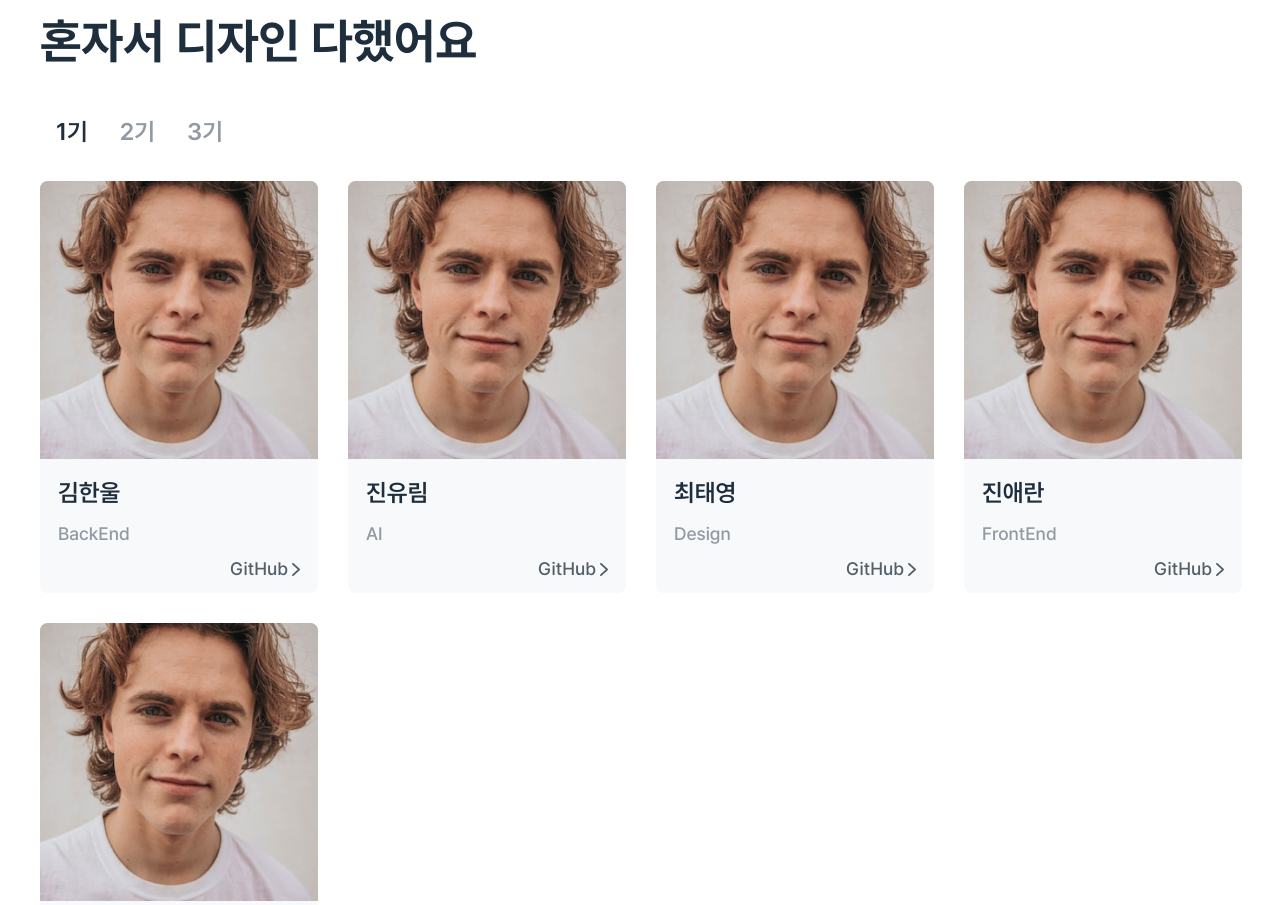
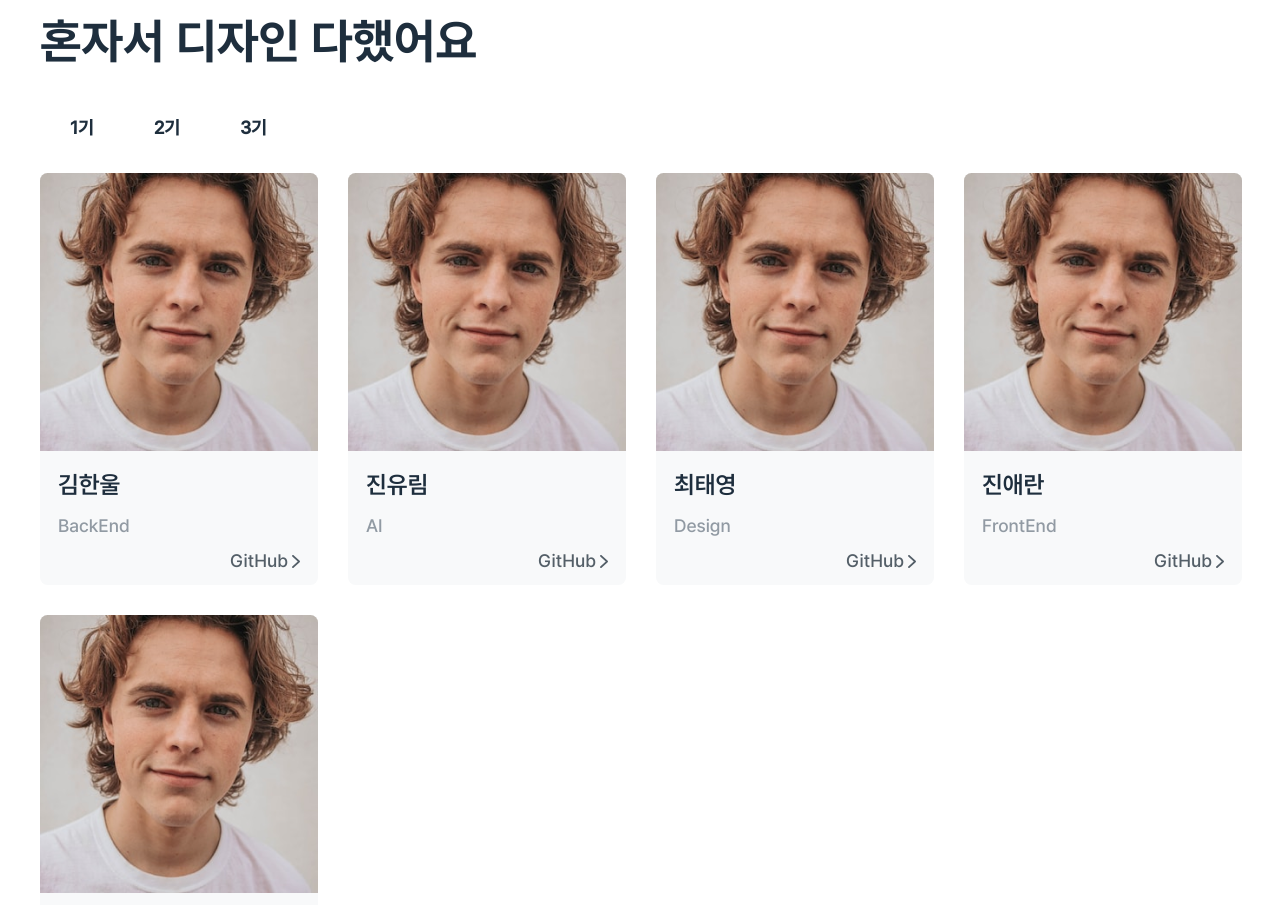
Before and after one commit to Bamdoliro/Bamdoliro, a React (Create React App) app: page / in a window 1280 px wide. Shown: the part 1075-1980 px from the top of the page. Built offline with nearby package versions, Linux system fonts and the light colour scheme.

Commit message:
STYLE :: GenerationRadio 컴포넌트에 자식으로 Button 컴포넌트 사용

```diff
--- a/src/components/Teammate/index.tsx
+++ b/src/components/Teammate/index.tsx
@@ -18,7 +18,7 @@ export default function Teammate() {
       <RadioGroup>
         {
           Generation.map(value => (
-            <GenerationRadio key={value} value={value}>{`${value}기`}</GenerationRadio>
+            <GenerationRadio key={value} value={value} />
           ))
         }
       </RadioGroup>
--- a/src/components/common/GenerationRadio/index.tsx
+++ b/src/components/common/GenerationRadio/index.tsx
@@ -1,27 +1,18 @@
 import { useRecoilState } from 'recoil'
 import { radioState } from 'components/atoms';
-import * as S from './style';
+import Button from '../Button';
 
 interface PropsType {
     value: number;
-    children: string;
 }
 
-export default function GenerationRadio({ value, children }: PropsType) {
+export default function GenerationRadio({ value }: PropsType) {
     const [radioNumber, setRadioNumber] = useRecoilState(radioState);
 
     return (
-        <S.Label>
-            <S.Radio
-                type="radio"
-                value={value}
-                name="generationRadio"
-                checked={value === radioNumber}
-                onChange={() => setRadioNumber(value)}
-            />
-            <S.Paragraph>
-                {children}
-            </S.Paragraph>
-        </S.Label>
+        <Button
+            title={`${value}기`}
+            onClick={() => setRadioNumber(value)}
+        />
     )
 }
--- a/src/components/common/GenerationRadio/style.ts
+++ /dev/null
@@ -1,18 +0,0 @@
-import styled from 'styled-components';
-import * as T from '../../../shared/styles/text';
-
-export const Label = styled.label`
-    padding: 8px 16px;
-    color: ${ ({ theme }) => theme.color.gray02 };
-`
-
-export const Paragraph = styled(T.SubTitle)`
-    color: ${ ({ theme }) => theme.color.gray02 };
-`
-
-export const Radio = styled.input`
-    display: none;
-    &:checked + ${Paragraph} {
-        color: ${ ({ theme }) => theme.color.gray04 };
-    }
-`;
```
